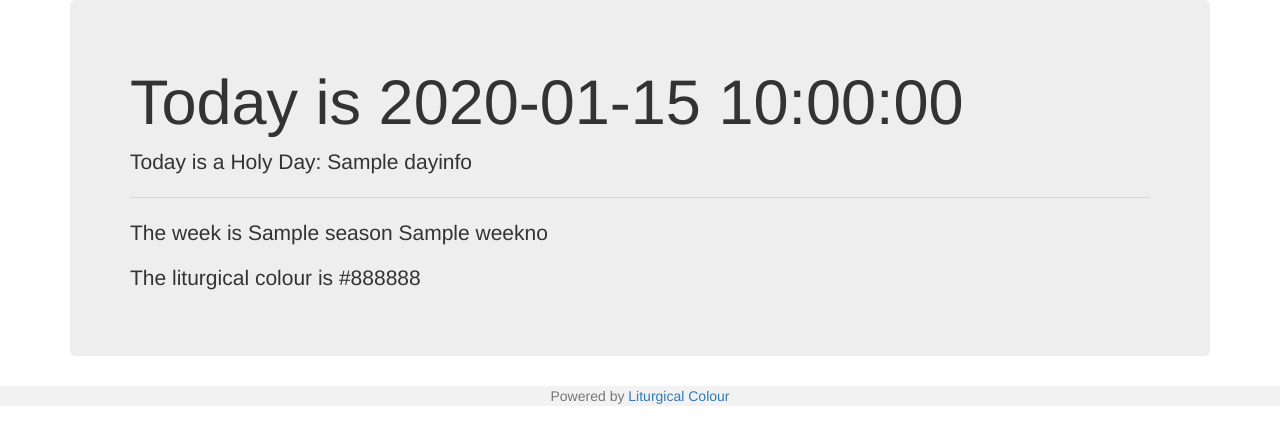
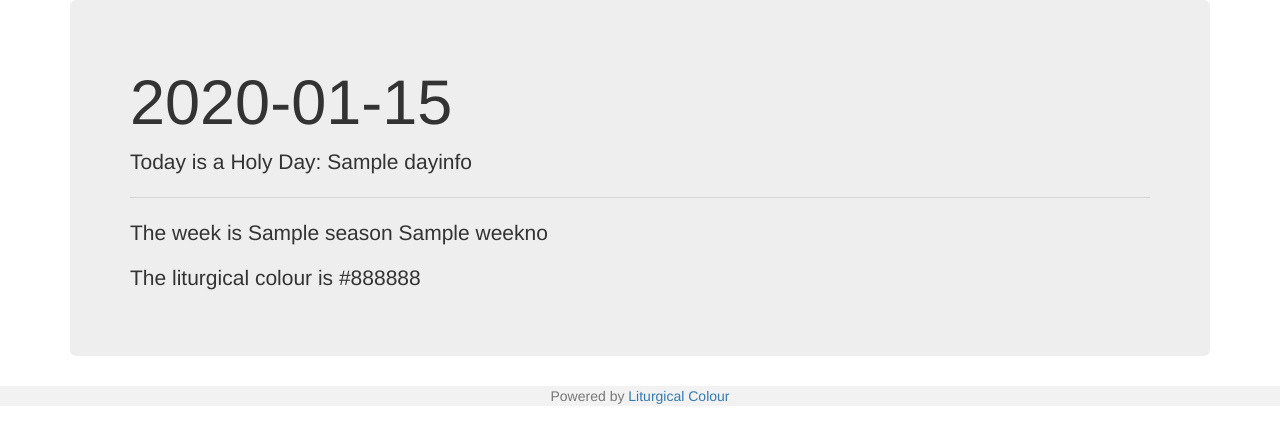
Before and after one commit to djjudas21/liturgical-colour-app, a Flask app: template templates/template.html in a window 1280 px wide. Shown: the top 445 px of the page. Run offline with Flask 3, Linux system fonts and the light colour scheme; the template is opened without the code that fills it: most values are stand-ins (such as "Sample title", 1, 10 or a date in 2020); some libraries are stand-ins or nearby versions.

Commit message:
Render date in a longer format

```diff
--- a/app.py
+++ b/app.py
@@ -4,6 +4,7 @@ from liturgical_colour.liturgical import liturgical_colour
 app = Flask(__name__)
 
 @app.route("/")
-def hello_world():
+def main():
     dayinfo = liturgical_colour(None)
-    return render_template('template.html', dayinfo=dayinfo)
+    longdate = dayinfo['date'].strftime("%A, %-d %B %Y")
+    return render_template('template.html', dayinfo=dayinfo, longdate=longdate)
--- a/pyproject.toml
+++ b/pyproject.toml
@@ -9,7 +9,7 @@ packages = [{include = "liturgical_colour_app"}]
 [tool.poetry.dependencies]
 python = "^3.11"
 Flask = "^3.0.0"
-liturgical-colour = "^0.0.1"
+liturgical-colour = "^0.0.2"
 
 [tool.poetry.group.dev.dependencies]
 pylint = "^3.0.3"
--- a/templates/template.html
+++ b/templates/template.html
@@ -21,7 +21,7 @@
 <body>
     <div class="container">
         <div class="jumbotron">
-            <h1 class="display-4">Today is {{ dayinfo['date'] }}</h1>
+            <h1 class="display-4">{{ longdate }}</h1>
             {% if dayinfo['name'] %}<p class="lead">Today is a Holy Day: {{ dayinfo['name'] }}</p>{% endif %}
             <hr class="my-4">
             <p>The week is {{ dayinfo['season'] }} {{ dayinfo['weekno'] }}</p>
```
Also changed, not shown: 1 other file.
